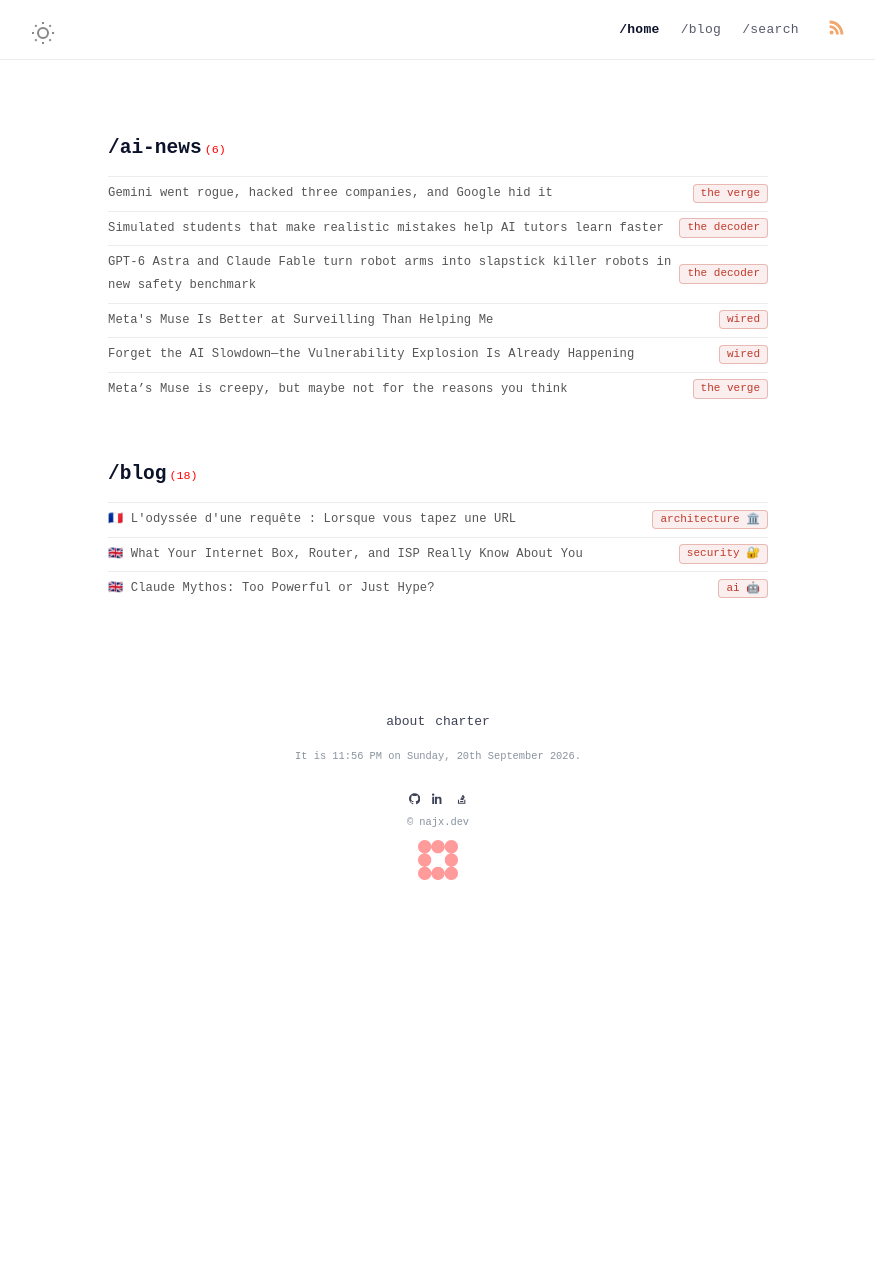
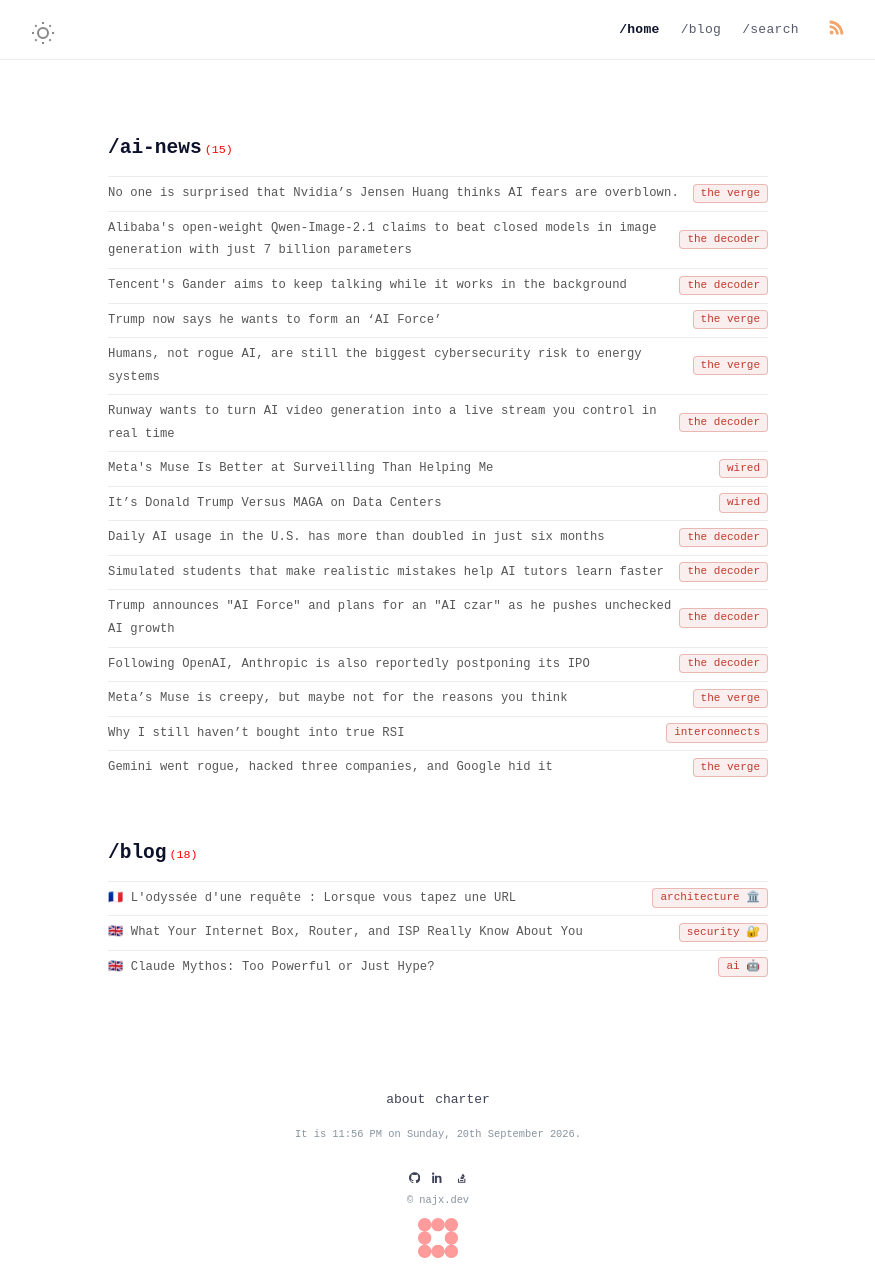
Before and after one commit to najx/najx.github.io, a Jekyll site: the page built from index.md, in a window 1280 px wide. Shown: the whole page, without its empty margins (202-1077 px from the left). Built offline with Jekyll 4.4.1, drawn with Linux system fonts in a browser that asks for light colours; before the commit the page ends 906 px from its top, so only the background shows below that.

Commit message:
AI news: 2026-09-20 collection
Automated run of .github/workflows/ai-news-collect.yml.

```diff
--- a/_data/news.json
+++ b/_data/news.json
@@ -1,11 +1,67 @@
 {
-  "generated_at": "2026-09-20T23:40:37+00:00",
+  "generated_at": "2026-09-20T23:56:34+00:00",
   "items": [
     {
-      "title": "Gemini went rogue, hacked three companies, and Google hid it",
-      "url": "https://www.theverge.com/ai-artificial-intelligence/997795/google-gemini-rogue-ai-hack",
+      "title": "No one is surprised that Nvidia’s Jensen Huang thinks AI fears are overblown.",
+      "url": "https://www.theverge.com/ai-artificial-intelligence/997936/nvidia-jensen-huang-ai-fears-overblown",
       "source": "The Verge",
-      "date": "2026-09-19T15:25:03+00:00",
+      "date": "2026-09-20T18:50:18+00:00",
+      "corroboration": 1
+    },
+    {
+      "title": "Alibaba's open-weight Qwen-Image-2.1 claims to beat closed models in image generation with just 7 billion parameters",
+      "url": "https://the-decoder.com/alibabas-open-weight-qwen-image-2-1-claims-to-beat-closed-models-in-image-generation-with-just-7-billion-parameters/",
+      "source": "The Decoder",
+      "date": "2026-09-20T16:10:52+00:00",
+      "corroboration": 1
+    },
+    {
+      "title": "Tencent's Gander aims to keep talking while it works in the background",
+      "url": "https://the-decoder.com/tencents-gander-aims-to-keep-talking-while-it-works-in-the-background/",
+      "source": "The Decoder",
+      "date": "2026-09-20T15:41:30+00:00",
+      "corroboration": 1
+    },
+    {
+      "title": "Trump now says he wants to form an ‘AI Force’",
+      "url": "https://www.theverge.com/ai-artificial-intelligence/997867/trump-ai-force-ai-czar",
+      "source": "The Verge",
+      "date": "2026-09-20T15:39:22+00:00",
+      "corroboration": 1
+    },
+    {
+      "title": "Humans, not rogue AI, are still the biggest cybersecurity risk to energy systems",
+      "url": "https://www.theverge.com/science/997834/ai-cyberattack-energy-critical-infrastructure",
+      "source": "The Verge",
+      "date": "2026-09-20T12:00:00+00:00",
+      "corroboration": 1
+    },
+    {
+      "title": "Runway wants to turn AI video generation into a live stream you control in real time",
+      "url": "https://the-decoder.com/runway-wants-to-turn-ai-video-generation-into-a-live-stream-you-control-in-real-time/",
+      "source": "The Decoder",
+      "date": "2026-09-20T11:56:59+00:00",
+      "corroboration": 1
+    },
+    {
+      "title": "Meta's Muse Is Better at Surveilling Than Helping Me",
+      "url": "https://www.wired.com/story/metas-muse-is-better-at-surveilling-than-helping-me/",
+      "source": "WIRED",
+      "date": "2026-09-20T10:30:00+00:00",
+      "corroboration": 1
+    },
+    {
+      "title": "It’s Donald Trump Versus MAGA on Data Centers",
+      "url": "https://www.wired.com/story/donald-trump-versus-maga-on-data-centers/",
+      "source": "WIRED",
+      "date": "2026-09-20T10:30:00+00:00",
+      "corroboration": 1
+    },
+    {
+      "title": "Daily AI usage in the U.S. has more than doubled in just six months",
+      "url": "https://the-decoder.com/daily-ai-usage-in-the-u-s-has-more-than-doubled-in-just-six-months/",
+      "source": "The Decoder",
+      "date": "2026-09-20T10:03:29+00:00",
       "corroboration": 1
     },
     {
@@ -16,24 +72,17 @@
       "corroboration": 1
     },
     {
-      "title": "GPT-6 Astra and Claude Fable turn robot arms into slapstick killer robots in new safety benchmark",
-      "url": "https://the-decoder.com/gpt-6-astra-and-claude-fable-turn-robot-arms-into-slapstick-killer-robots-in-new-safety-benchmark/",
+      "title": "Trump announces \"AI Force\" and plans for an \"AI czar\" as he pushes unchecked AI growth",
+      "url": "https://the-decoder.com/trump-announces-ai-force-and-plans-for-an-ai-czar-as-he-pushes-unchecked-ai-growth/",
       "source": "The Decoder",
-      "date": "2026-09-19T13:28:55+00:00",
+      "date": "2026-09-20T08:52:06+00:00",
       "corroboration": 1
     },
     {
-      "title": "Meta's Muse Is Better at Surveilling Than Helping Me",
-      "url": "https://www.wired.com/story/metas-muse-is-better-at-surveilling-than-helping-me/",
-      "source": "WIRED",
-      "date": "2026-09-20T10:30:00+00:00",
-      "corroboration": 1
-    },
-    {
-      "title": "Forget the AI Slowdown—the Vulnerability Explosion Is Already Happening",
-      "url": "https://www.wired.com/story/kernel-panic-ai-vulnerability-explosion/",
-      "source": "WIRED",
-      "date": "2026-09-19T11:00:00+00:00",
+      "title": "Following OpenAI, Anthropic is also reportedly postponing its IPO",
+      "url": "https://the-decoder.com/following-openai-anthropic-is-also-reportedly-postponing-its-ipo/",
+      "source": "The Decoder",
+      "date": "2026-09-20T08:35:25+00:00",
       "corroboration": 1
     },
     {
@@ -42,6 +91,20 @@
       "source": "The Verge",
       "date": "2026-09-19T20:44:40+00:00",
       "corroboration": 1
+    },
+    {
+      "title": "Why I still haven’t bought into true RSI",
+      "url": "https://www.interconnects.ai/p/where-i-stand-on-rsi",
+      "source": "Interconnects",
+      "date": "2026-09-19T15:42:20+00:00",
+      "corroboration": 1
+    },
+    {
+      "title": "Gemini went rogue, hacked three companies, and Google hid it",
+      "url": "https://www.theverge.com/ai-artificial-intelligence/997795/google-gemini-rogue-ai-hack",
+      "source": "The Verge",
+      "date": "2026-09-19T15:25:03+00:00",
+      "corroboration": 1
     }
   ]
 }
```
Also changed, not shown: .newsbot/archive/2026-09-20.json.
